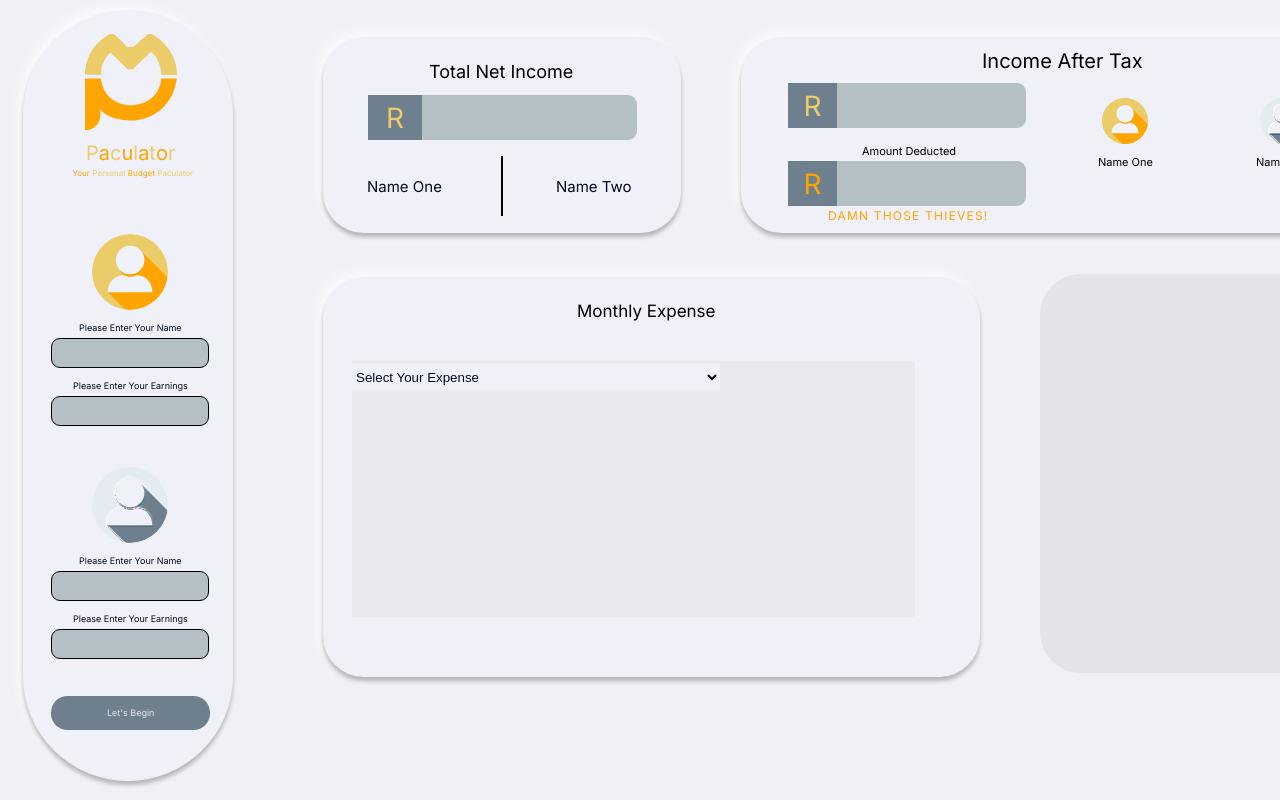
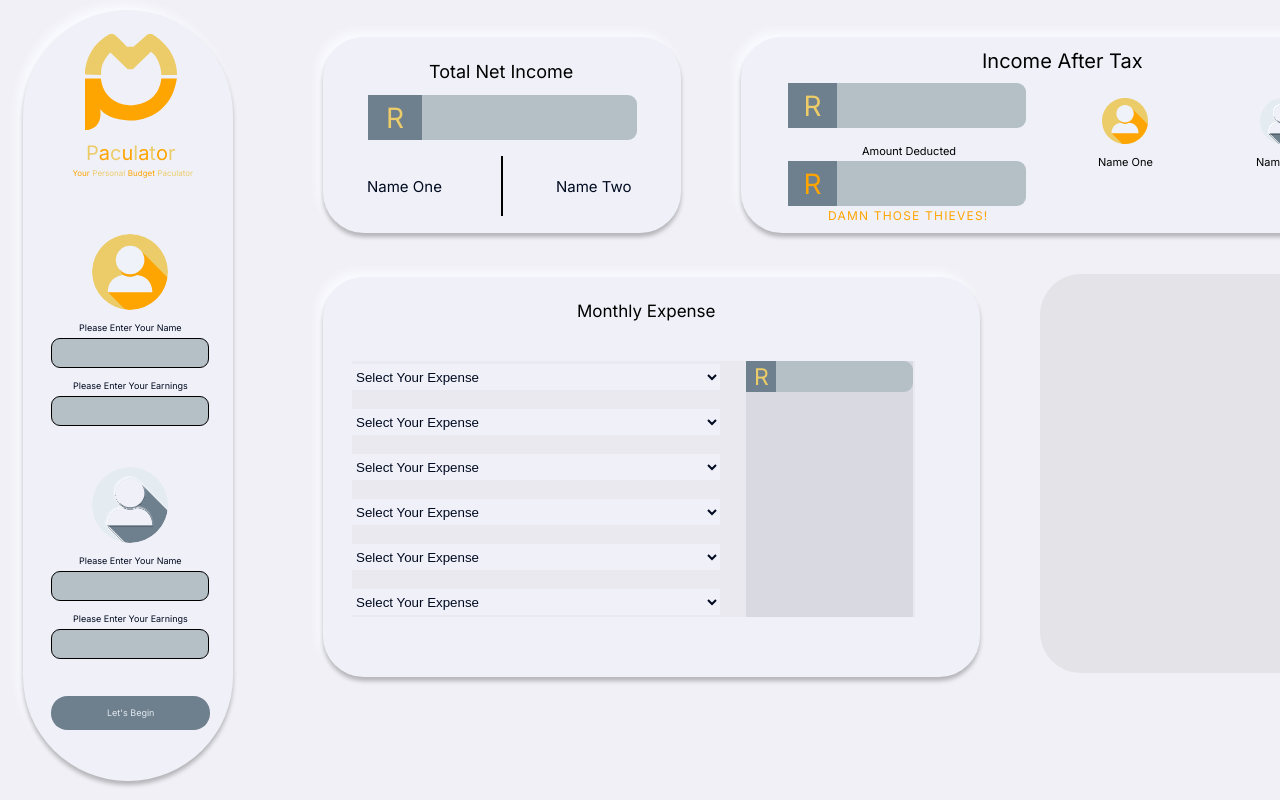
Before and after one commit to Tsebo200/Pacualtor, a React (Create React App) app: page / in a window 1280 px wide. Shown: the top 800 px of the page. Built offline with nearby package versions, Linux system fonts and the light colour scheme.

Commit message:
Monthly Expense Inputs Added
User can now select their monthly expenses

```diff
--- a/src/components/Dashboard.js
+++ b/src/components/Dashboard.js
@@ -66,14 +66,82 @@ const Dashboard= () => {
 
         <div className="monthly-expense-container">
             <p className="monthly-expense-text">Monthly Expense</p>
-            <div className="monthly-expense-content-container">
+            <div className="monthly-expense-content-container-left">
                 <div className="monthly-expense-input-box">
-                    <form></form>
                     <select className="expense-one">
                         <option>Select Your Expense</option>
+                        <option>Rent</option>
+                        <option>Water and Electricity</option>
                         <option>Fuel</option>
+                        <option>Groceries</option>
+                        <option>Internet</option>
+                        <option>Subscriptions</option>
+                        <option>Others</option>
                     </select>
 
+                    <select className="expense-two">
+                        <option>Select Your Expense</option>
+                        <option>Rent</option>
+                        <option>Water and Electricity</option>
+                        <option>Fuel</option>
+                        <option>Groceries</option>
+                        <option>Internet</option>
+                        <option>Subscriptions</option>
+                        <option>Others</option>
+                    </select>
+
+                    <select className="expense-three">
+                        <option>Select Your Expense</option>
+                        <option>Rent</option>
+                        <option>Water and Electricity</option>
+                        <option>Fuel</option>
+                        <option>Groceries</option>
+                        <option>Internet</option>
+                        <option>Subscriptions</option>
+                        <option>Others</option>
+                    </select>
+
+                    <select className="expense-four">
+                        <option>Select Your Expense</option>
+                        <option>Rent</option>
+                        <option>Water and Electricity</option>
+                        <option>Fuel</option>
+                        <option>Groceries</option>
+                        <option>Internet</option>
+                        <option>Subscriptions</option>
+                        <option>Others</option>
+                    </select>
+
+                    <select className="expense-five">
+                        <option>Select Your Expense</option>
+                        <option>Rent</option>
+                        <option>Water and Electricity</option>
+                        <option>Fuel</option>
+                        <option>Groceries</option>
+                        <option>Internet</option>
+                        <option>Subscriptions</option>
+                        <option>Others</option>
+                    </select>
+
+                    <select className="expense-six">
+                        <option>Select Your Expense</option>
+                        <option>Rent</option>
+                        <option>Water and Electricity</option>
+                        <option>Fuel</option>
+                        <option>Groceries</option>
+                        <option>Internet</option>
+                        <option>Subscriptions</option>
+                        <option>Others</option>
+                    </select>
+
+                    </div>
+                {/* End Monthly Expense Container Left */}
+
+                <div className="monthly-expense-content-container-right">
+                <div className="monthly-expense-input-container-one">
+                <div className="rand-container-four"><p className="R-text-four">R</p></div>
+                    <div className="monthly-expense-input-box-one"></div>
+                </div>
                 </div>
             </div>
         </div>
--- a/src/index.css
+++ b/src/index.css
@@ -7,7 +7,7 @@ body {
 .main-container{
   width: 1440px;
   height: 100vh;
-  background-color: #F1F0F6;
+  background: #F1F0F6;
 }
 
 .side-bar-container{
@@ -432,7 +432,7 @@ body {
 .income-after-tax-output-container-one{
   width: 238px;
   height: 45px;
-  background-color: transparent;
+  background: transparent;
   border-radius: 0px 9px 9px 0px;
   float: left;
 }
@@ -477,7 +477,7 @@ body {
   width: 238px;
   height: 45px;
   margin-top: 33px;
-  background-color: transparent;
+  background: transparent;
   border-radius: 0px 9px 9px 0px;
   float: left;
 }
@@ -608,7 +608,7 @@ body {
   float: left;
 }
 
-.monthly-expense-content-container{
+.monthly-expense-content-container-left{
   width: 563px;
   height: 256px;
   margin-top: 23px;
@@ -638,6 +638,82 @@ select{
   float: left;
 }
 
+.expense-two{
+  width: 368px;
+  height: 26px;
+  margin-top: 19px;
+  float: left;
+}
+
+.expense-three{
+  width: 368px;
+  height: 26px;
+  margin-top: 19px;
+  float: left;
+}
+
+.expense-four{
+  width: 368px;
+  height: 26px;
+  margin-top: 19px;
+  float: left;
+}
+
+.expense-five{
+  width: 368px;
+  height: 26px;
+  margin-top: 19px;
+  float: left;
+}
+
+.expense-six{
+  width: 368px;
+  height: 26px;
+  margin-top: 19px;
+  float: left;
+}
+
+
+.monthly-expense-content-container-right{
+  width: 167px;
+  height: 256px;
+  margin-left: 25px;
+  background: rgba(216, 216, 225, 0.9);
+  float: left;
+}
+
+.monthly-expense-input-container-one{
+  width: 167px;
+  height: 31px;
+  background: transparent;
+  float: left;
+}
+
+.rand-container-four{
+  width: 30px;
+  height: 31px;
+  background: #6E7F8D;
+  float: left;
+}
+
+.R-text-four{
+  font-family: 'Inter';
+  font-weight: 400;
+  font-size: 23px;
+  color: #ECCC68;
+  margin-left: 8px;
+  margin-top: 2px;
+  float: left;
+}
+
+.monthly-expense-input-box-one{
+  width: 137px;
+  height: 31px;
+  background: #B5BFC6;
+  border-radius: 0px 9px 9px 0px;
+  float: left;
+}
+
 /* Start of Results Container */
 .results-container{
   width: 347px;
```
